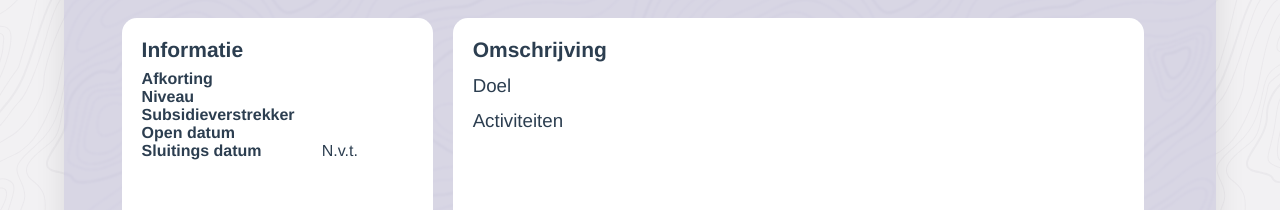
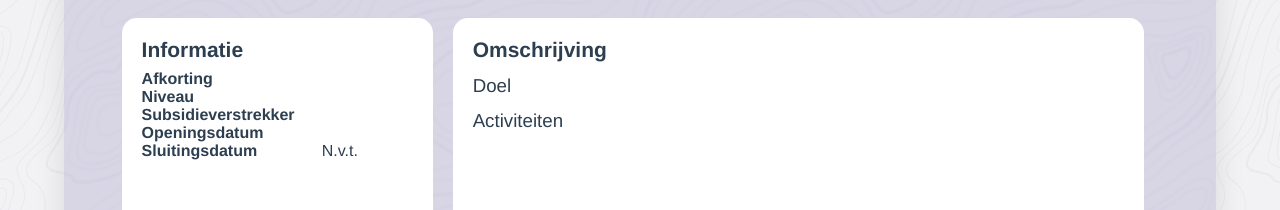
Before and after one commit to Ayoub2K/SnelSubsidies, a Vue app in the folder webapp/: page /subsidie/1 in a window 1280 px wide. Shown: the part 182-392 px from the top of the page. Built offline with nearby package versions, Linux system fonts and the light colour scheme; no server answers.

Commit message:
spelfouten weggehaald

```diff
--- a/webapp/src/views/Subsidie.vue
+++ b/webapp/src/views/Subsidie.vue
@@ -16,8 +16,8 @@
           Afkorting<br>
           Niveau<br>
           Subsidieverstrekker<br>
-          Open datum<br>
-          Sluitings datum<br>
+          Openingsdatum<br>
+          Sluitingsdatum<br>
         </p>
       </div>
       <div id="rechts">
```
